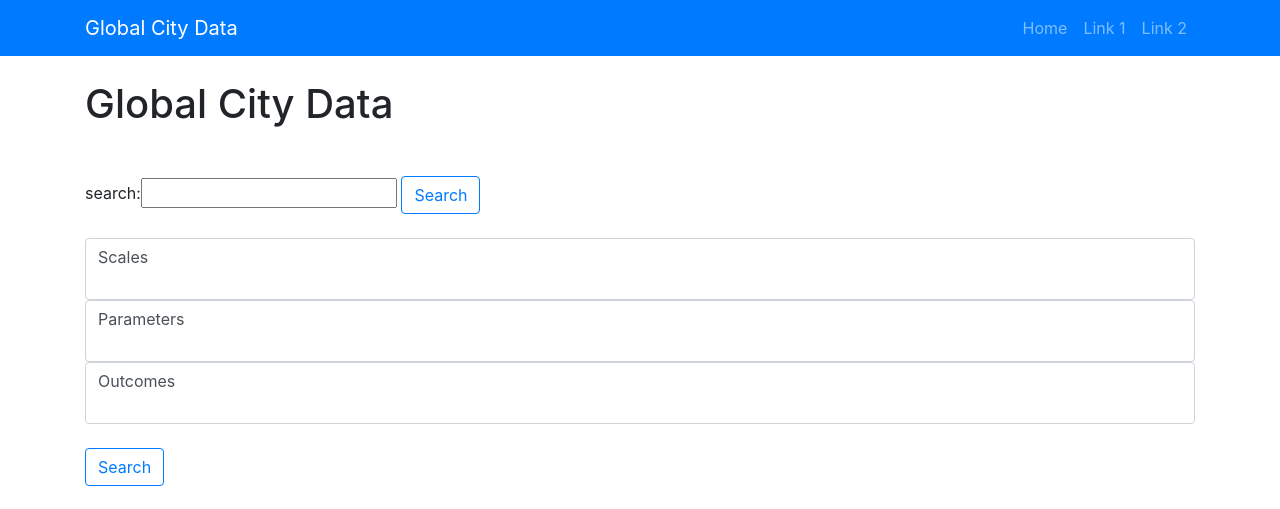
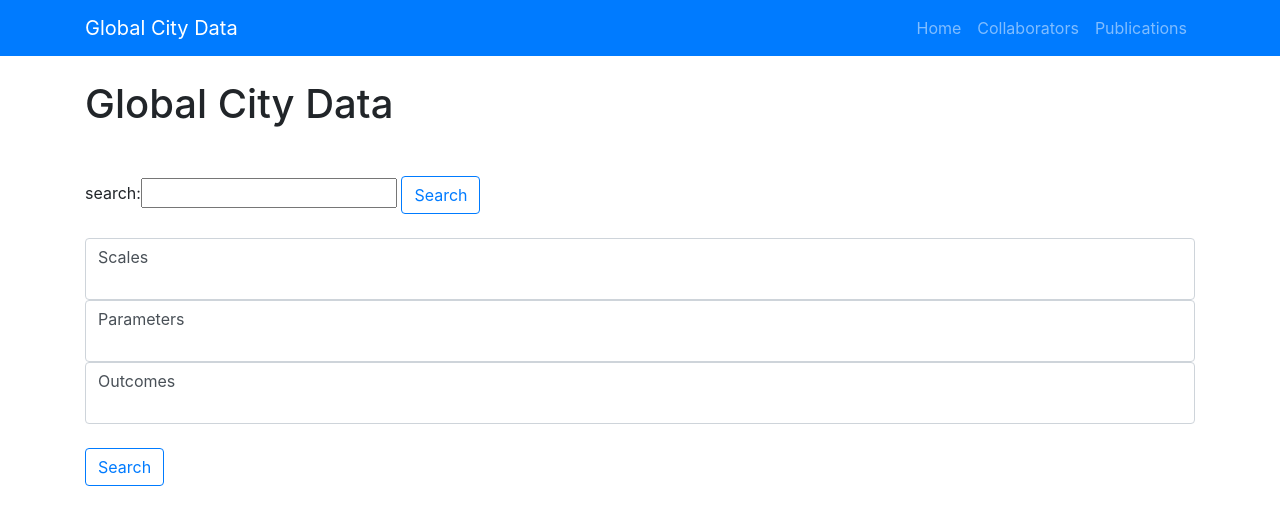
Before and after one commit to globalcitydata/globalcitydata-old-django, a Django app: page / in a window 1280 px wide. Shown: the top 509 px of the page. Run offline with Django 3.2, Linux system fonts and the light colour scheme; data that the repository does not hold is empty; some libraries are stand-ins or nearby versions.

Commit message:
added collaborators and publications to nav

```diff
--- a/data/templates/data/base.html
+++ b/data/templates/data/base.html
@@ -41,7 +41,6 @@
 <!-- Footer -->
 {% include 'data/includes/footer.html' %}
 
-
 <!-- Bootstrap core JavaScript -->
 <script src="https://code.jquery.com/jquery-3.2.1.min.js"
         integrity="sha256-hwg4gsxgFZhOsEEamdOYGBf13FyQuiTwlAQgxVSNgt4=" crossorigin="anonymous"></script>
--- a/data/templates/data/includes/navigation.html
+++ b/data/templates/data/includes/navigation.html
@@ -12,10 +12,10 @@
           <a href="/" class="nav-link">Home</a>
         </li>
         <li class="nav-item">
-          <a href="#" class="nav-link">Link 1</a>
+          <a href="{% url 'data:collaborators' %}" class="nav-link">Collaborators</a>
         </li>
         <li class="nav-item">
-          <a href="#" class="nav-link">Link 2</a>
+          <a href="{% url 'data:publications' %}" class="nav-link">Publications</a>
         </li>
       </ul>
     </div>
--- a/data/urls.py
+++ b/data/urls.py
@@ -15,14 +15,17 @@ Including another URLconf
 """
 from django.urls import path
 from . import views
+from django.views.generic import TemplateView
 
 app_name = 'data'
 
 urlpatterns = [
+    # Static Pages
+    path('collaborators/', TemplateView.as_view(template_name='data/staticpage/collaborators.html'), name='collaborators'),
+    path('publications/', TemplateView.as_view(template_name='data/staticpage/publications.html'), name='publications'),
     # Dataset Detail view
     path('<str:slug>/', views.dataset_detail, name='dataset_detail'),
-    # Must be last
-    # Home/List view, with filter
+    # Must be last, Home/List view, with filter
     path('', views.dataset_list, name='dataset_list'),
     # path('', views.MainListView.as_view(), name='dataset_list')
 ]
```
Also changed, not shown: data/templates/data/staticpage/collaborators.html (added, +7 -0 lines), data/templates/data/staticpage/publications.html (added, +7 -0 lines).
